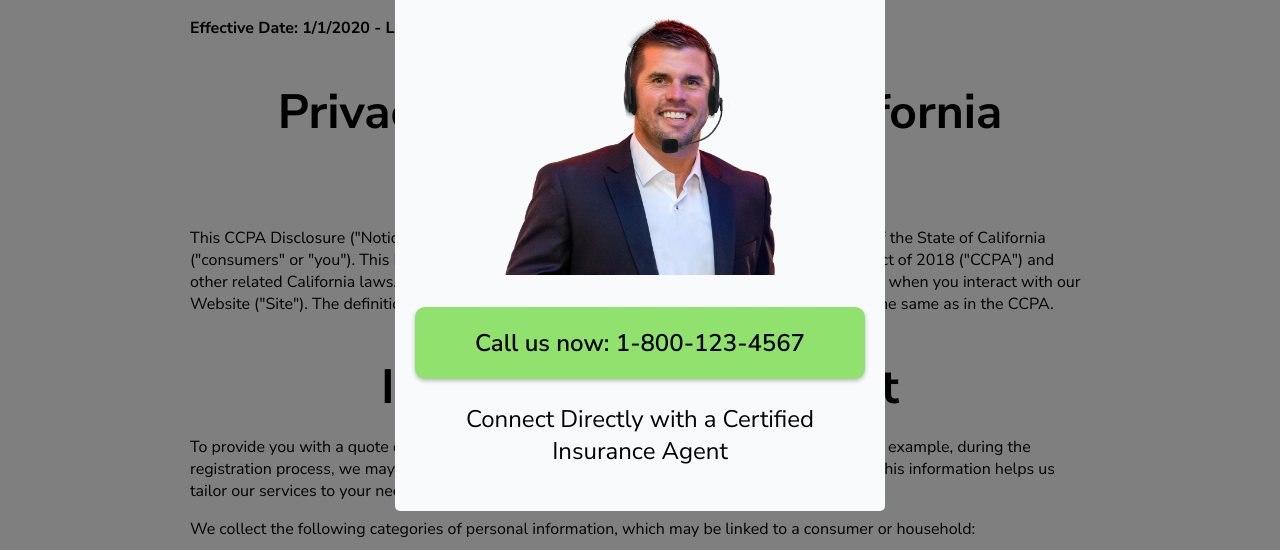
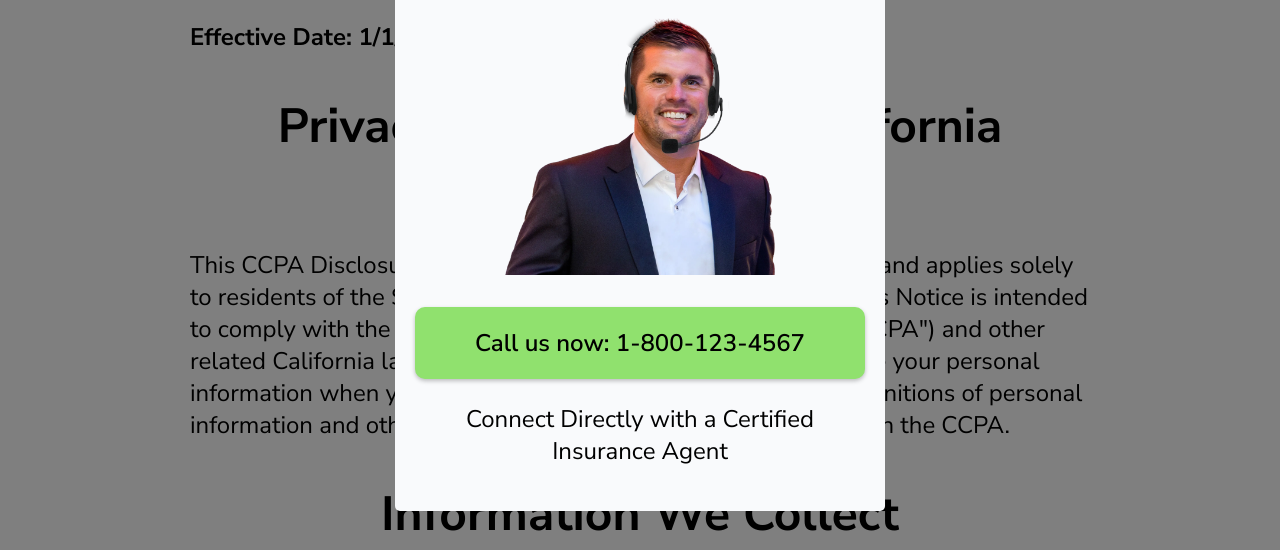
Before and after one commit to QwertyOkay/A-1-USA, a plain HTML site: page ccpa.html in a window 1280 px wide. Shown: the part 250-800 px from the top of the page. Drawn offline with Linux system fonts and the light colour scheme.

Commit message:
Update styles.css

```diff
--- a/styles.css
+++ b/styles.css
@@ -649,6 +649,12 @@ footer a {
   margin: 0px auto;
 }
 
+.max_width p,
+.max_width ul,
+.max_width tbody {
+  font-size: 1.5rem;
+}
+
 .add_bc {
   background-color: #f9fafc;
 }
```
